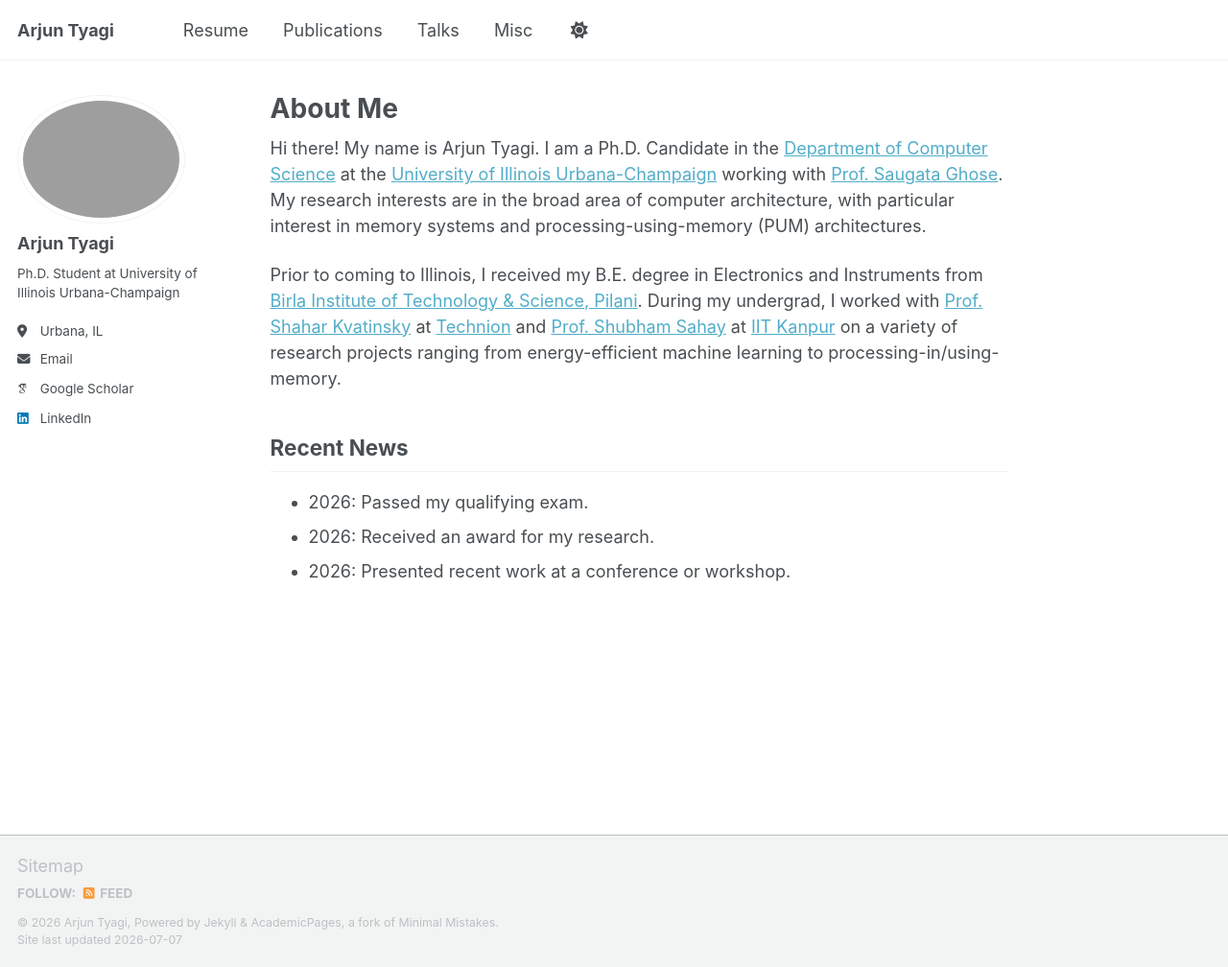
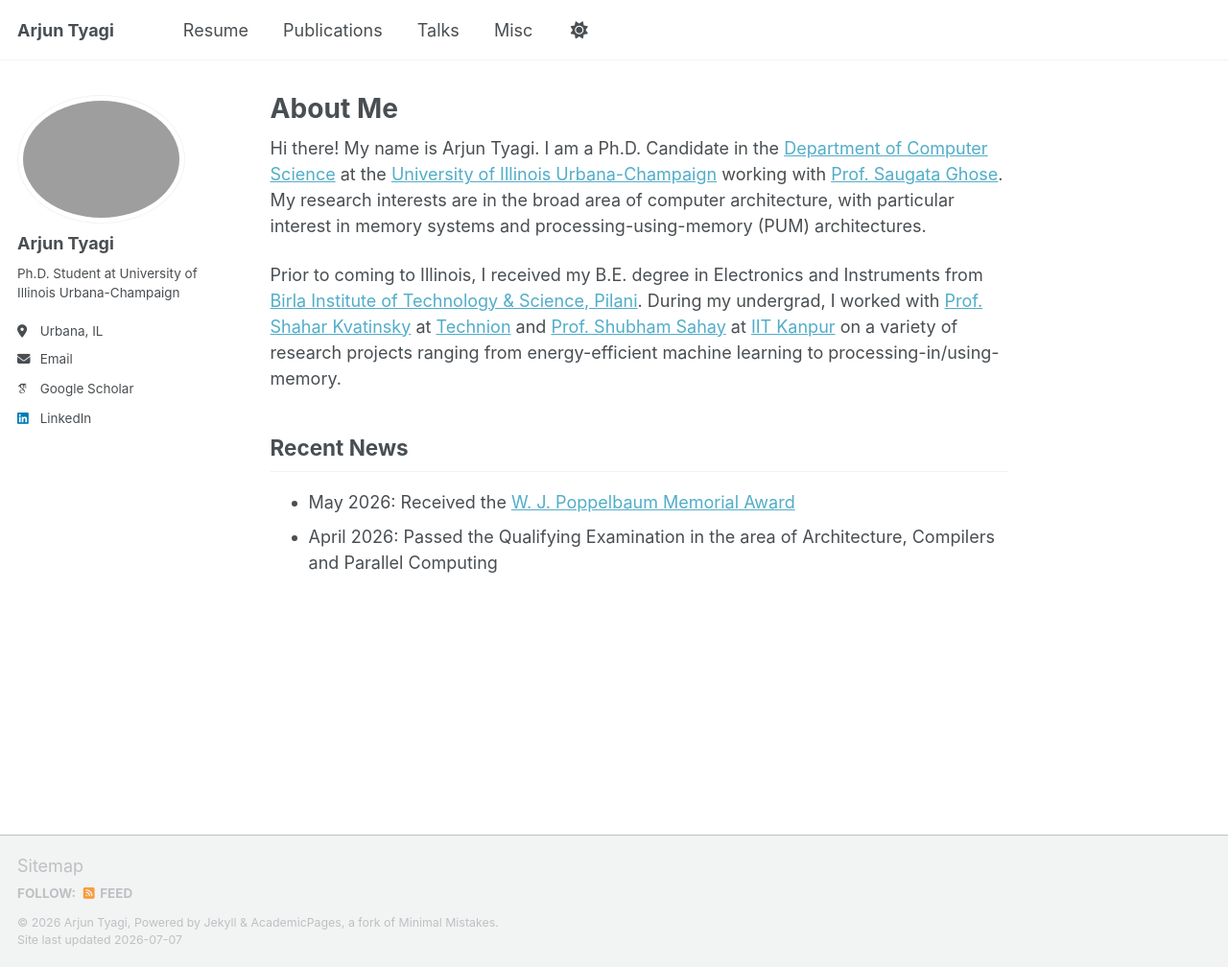
Before and after one commit to ArjunTyagi25/ArjunTyagi25.github.io, a Jekyll site: the page built from _pages/about.md, in a window 1280 px wide and 1008 px high. Shown: the whole window at 96% size. Built offline with Jekyll 4.4.1, drawn with Linux system fonts in a browser that asks for light colours; some web fonts are replaced; a script that is not in the unit is left out.

Commit message:
Update Recent News

```diff
--- a/_pages/about.md
+++ b/_pages/about.md
@@ -17,6 +17,5 @@ Prior to coming to Illinois, I received my B.E. degree in Electronics and Instru
 
 ## Recent News
 
-- 2026: Passed my qualifying exam.
-- 2026: Received an award for my research.
-- 2026: Presented recent work at a conference or workshop.
+- May 2026: Received the [W. J. Poppelbaum Memorial Award](https://siebelschool.illinois.edu/about/awards/graduate-fellowships-awards/w-j-poppelbaum-memorial-award)
+- April 2026: Passed the Qualifying Examination in the area of Architecture, Compilers and Parallel Computing
```
